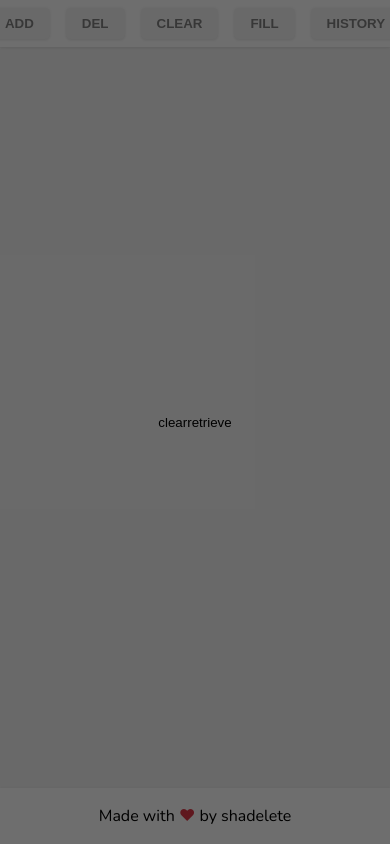
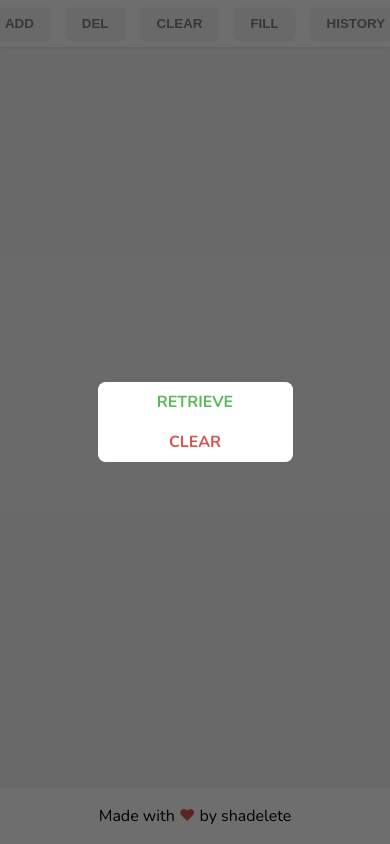
Before and after one commit to shadelete/pokedata.synchro.test-task, a website built with Vite: page index.html in a window 390 px wide. Both pictures are taken after a click on the button "HISTORY". Built offline with nearby package versions, Linux system fonts and the light colour scheme.

Commit message:
styled history modal window

```diff
--- a/src/components/DetailedCard/index.js
+++ b/src/components/DetailedCard/index.js
@@ -6,6 +6,7 @@ export const DetailedCard = async (data) => {
 
     const response = await getData(data);
     const wrapper = document.createElement('div');
+    wrapper.classList.add('detailed-card');
 
     wrapper.innerHTML =
         `
--- a/src/components/DetailedCard/style.scss
+++ b/src/components/DetailedCard/style.scss
@@ -0,0 +1,6 @@
+.detailed-card {
+  display: flex;
+  flex-direction: column;
+  align-items: center;
+  justify-content: center;
+}
--- a/src/components/Header/buttonsFunctions.js
+++ b/src/components/Header/buttonsFunctions.js
@@ -4,8 +4,7 @@ import {getData} from "../../api/api.js";
 import {randomInt} from "../../services/random.js";
 import {
     addItemsToHistoryStorage,
-    addItemsToLocalStorage,
-    clearAllItemsFromLocalStorage,
+    addItemsToLocalStorage, clearAllItemsFromDataStorage,
     removeLastItemFromLocalStorage
 } from "../../management/localStorage.js";
 import {createModalWindow} from "../../elements/modal/index.js";
@@ -32,16 +31,14 @@ export const deleteCard = () => {
 }
 
 export const clearCards = () => {
-    clearAllItemsFromLocalStorage();
+    clearAllItemsFromDataStorage();
 }
 
 export const showHistory = () => {
 
     const storage = JSON.parse(localStorage.history);
 
-    const modal = historyCard(storage)
-
-    createModalWindow(modal);
+    createModalWindow(historyCard(storage));
 
 }
 
--- /dev/null
+++ b/src/components/History/buttonsFunctions.js
@@ -0,0 +1,12 @@
+import {clearAllItemsFromHistoryStorage} from "../../management/localStorage.js";
+
+
+
+export const clearHistory = () => {
+
+    clearAllItemsFromHistoryStorage();
+}
+
+export const retrieveHistory = () => {
+
+}
--- a/src/components/History/index.js
+++ b/src/components/History/index.js
@@ -1,8 +1,10 @@
 import {createNewCard} from "../Card/index.js";
 import {createModalWindow} from "../../elements/modal/index.js";
+import {clearHistory} from "./buttonsFunctions.js";
+import "./style.scss"
 
 export function CreateHistoryControl(className,text, event) {
-    const el = this.element = document.createElement('button');
+    const el = this.element = document.createElement('div');
     el.classList.add(className);
     el.innerText = text;
     el.addEventListener('click', event)
@@ -12,17 +14,18 @@ export function CreateHistoryControl(className,text, event) {
 const template =
     `
     <div class="history-wrapper">
+        <div class="history-cards">
+        </div>
         <div class="history-control">
-        </div>
-        <div class="history-cards">
         </div>
     </div>
     `
 
-export const historyCard = (storage) => {
+export const historyCard = async (storage) => {
 
-    const clearHistory = new CreateHistoryControl('clear-history', 'clear');
-    const retrieveCards = new CreateHistoryControl('retrieve-history','retrieve' )
+
+    const clearHistoryButton = new CreateHistoryControl('history-control-clear', 'clear',clearHistory);
+    const retrieveCardsButton = new CreateHistoryControl('history-control-retrieve','retrieve' )
 
     const history = document.createElement('div')
     history.classList.add('history')
@@ -31,9 +34,8 @@ export const historyCard = (storage) => {
     const controlWrapper = history.querySelector('.history-control');
     const cardsWrapper = history.querySelector('.history-cards');
 
-    controlWrapper.appendChild(clearHistory);
-    controlWrapper.appendChild(retrieveCards);
-
+    controlWrapper.appendChild(clearHistoryButton);
+    controlWrapper.appendChild(retrieveCardsButton);
 
     for (let i = 0; i < storage.length; i++) {
         cardsWrapper.appendChild(createNewCard(storage[i]))
--- a/src/components/History/style.scss
+++ b/src/components/History/style.scss
@@ -0,0 +1,62 @@
+.history {
+  background: whitesmoke;
+  display: flex;
+  flex-direction: column;
+  border-radius: 0.5rem;
+  box-shadow: 0 0 5px 0 rgb(0 0 0 / 7%), 0 2px 5px 0 rgb(0 0 0 / 4%);
+  transition: all 0.25s ease;
+  &-wrapper {
+    position: relative;
+  }
+  &-control {
+    display: flex;
+    justify-content: space-around;
+    position: sticky;
+    bottom: -1px;
+    background-color: white;
+    box-shadow: 0 0 5px 1px rgba(0,0,0,.07),0 2px 5px 1px rgba(0,0,0,.04);
+    text-transform: uppercase;
+    font-weight: bold;
+    & div {
+      cursor: pointer;
+      padding: .5rem 0;
+      transition: all .5s ease;
+    }
+    &-clear {
+      color: var(--danger);
+      flex-basis: 50%;
+      width: 100%;
+      text-align: center;
+      &:hover {
+        background-color: var(--danger);
+        color: whitesmoke;
+      }
+    }
+    &-retrieve {
+      color: var(--success);
+      flex-basis: 50%;
+      width: 100%;
+      text-align: center;
+      &:hover {
+        background-color: var(--success);
+        color: whitesmoke;
+      }
+    }
+  }
+  &-cards {
+
+  }
+}
+
+@media (max-width: 768px) {
+  .history {
+    &-wrapper {
+    }
+    &-control {
+      flex-direction: column-reverse;
+    }
+    &-cards {
+
+    }
+  }
+}
--- a/src/elements/modal/index.js
+++ b/src/elements/modal/index.js
@@ -4,17 +4,17 @@ function ModalWindow() {
     const el = this.element = document.createElement('div');
     el.classList.add('modal');
     el.addEventListener('click',(e)=>{
-        if(e.target.getAttribute("class") === "modal"){
-            e.target.remove();
+        if(e.target.classList.contains("modal")){
+            el.remove();
         }
-    })
+    },true)
     return el;
 }
 
 function ModalInner(data) {
     const el = document.createElement('div');
     el.classList.add('modal-inner');
-    el.innerHTML = data.outerHTML;
+    el.appendChild(data)
     return el;
 }
 
--- a/src/elements/modal/style.scss
+++ b/src/elements/modal/style.scss
@@ -12,8 +12,11 @@
 }
 
 .modal-inner {
+  min-width: 50%;
   max-width: 50%;
   max-height: 80%;
+  overflow: scroll;
+  border-radius: .5rem
 }
 
 .modal-inner::-webkit-scrollbar {
--- a/src/management/localStorage.js
+++ b/src/management/localStorage.js
@@ -36,7 +36,7 @@ export const removeLastItemFromLocalStorage = () => {
 
 }
 
-export const clearAllItemsFromLocalStorage = () => {
+export const clearAllItemsFromDataStorage = () => {
     const container = document.getElementById('main-wrapper');
     localStorage.setItem('data', "[]");
     container.innerHTML = ''
@@ -46,3 +46,23 @@ export const setEmptyTemplateStorage = () => {
     localStorage.setItem('data', '[]');
     localStorage.setItem('history', '[]');
 }
+
+export const clearAllItemsFromHistoryStorage = () => {
+    const container = document.querySelector('.history-cards');
+    localStorage.setItem('history', "[]");
+    container.innerHTML = ''
+}
+
+export const retrieveFromHistoryToData = () => {
+
+    const container = document.querySelector('.history-cards');
+
+    const currentHistoryLocalStorage = JSON.parse(localStorage.history);
+    const currentDataLocalStorage = JSON.parse(localStorage.data);
+
+    const newTempHistory = [...currentHistoryLocalStorage,newItem];
+    localStorage.setItem("history",JSON.stringify(newTempHistory));
+
+    localStorage.setItem('history', "[]");
+    container.innerHTML = ''
+}
--- a/style.scss
+++ b/style.scss
@@ -1,9 +1,13 @@
 @import url('https://fonts.googleapis.com/css2?family=Nunito:wght@400;600;700&display=swap');
 
 :root {
-  --succes: #268a3d;
-  --warning: #ffc107;
-  --danger: #dc3545;
+  --primary: #0275d8;
+  --success: #5cb85c;
+  --info: #5bc0de;
+  --warning: #f0ad4e;
+  --danger: #d9534f;
+  --light: #f7f7f7;
+  --dark: #292b2c;
 
   --basic-width: 1200px;
 
@@ -45,5 +49,4 @@ button {
 .container {
   max-width: var(--basic-width);
   margin-inline: auto;
-  padding: 0 1rem;
 }
```
